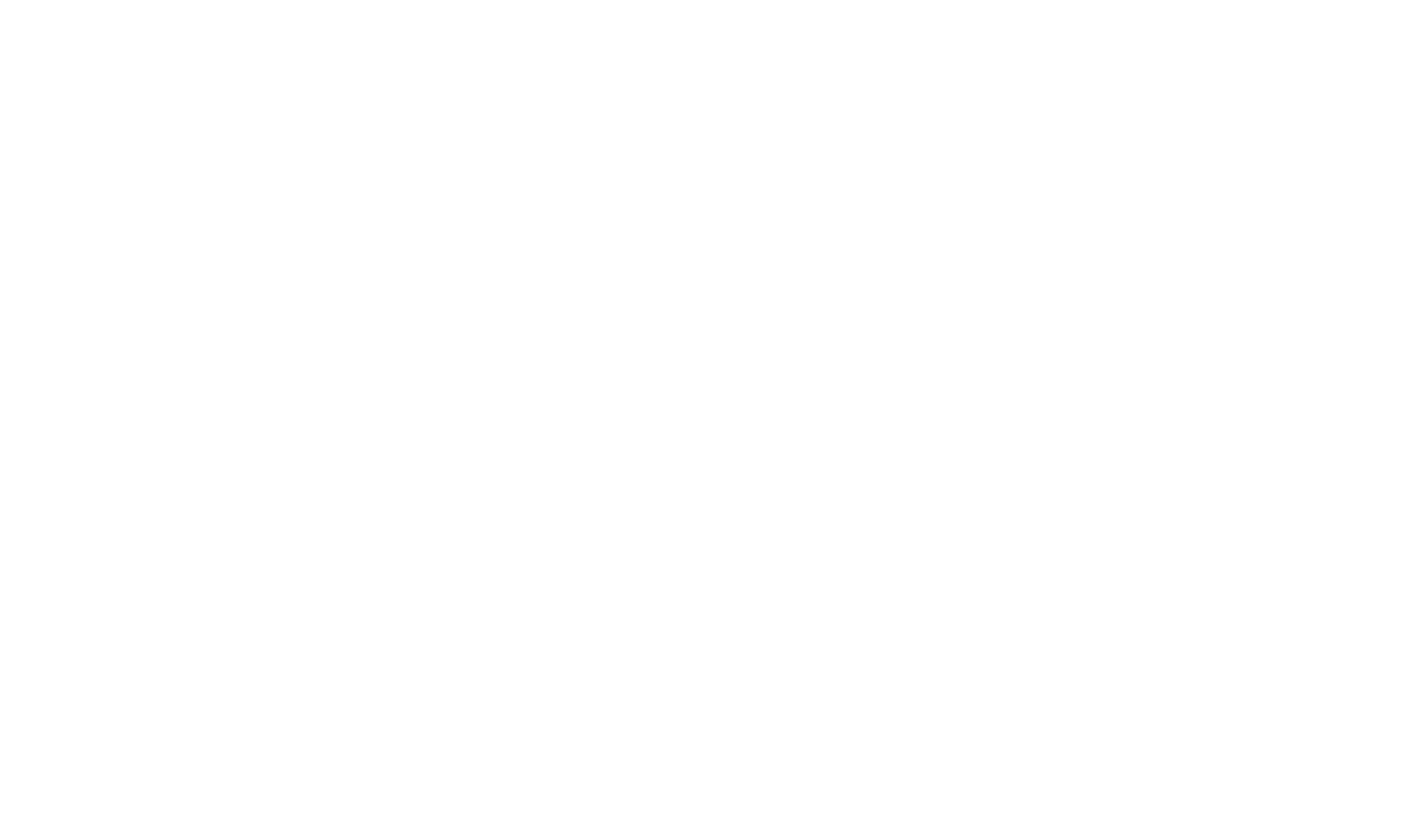
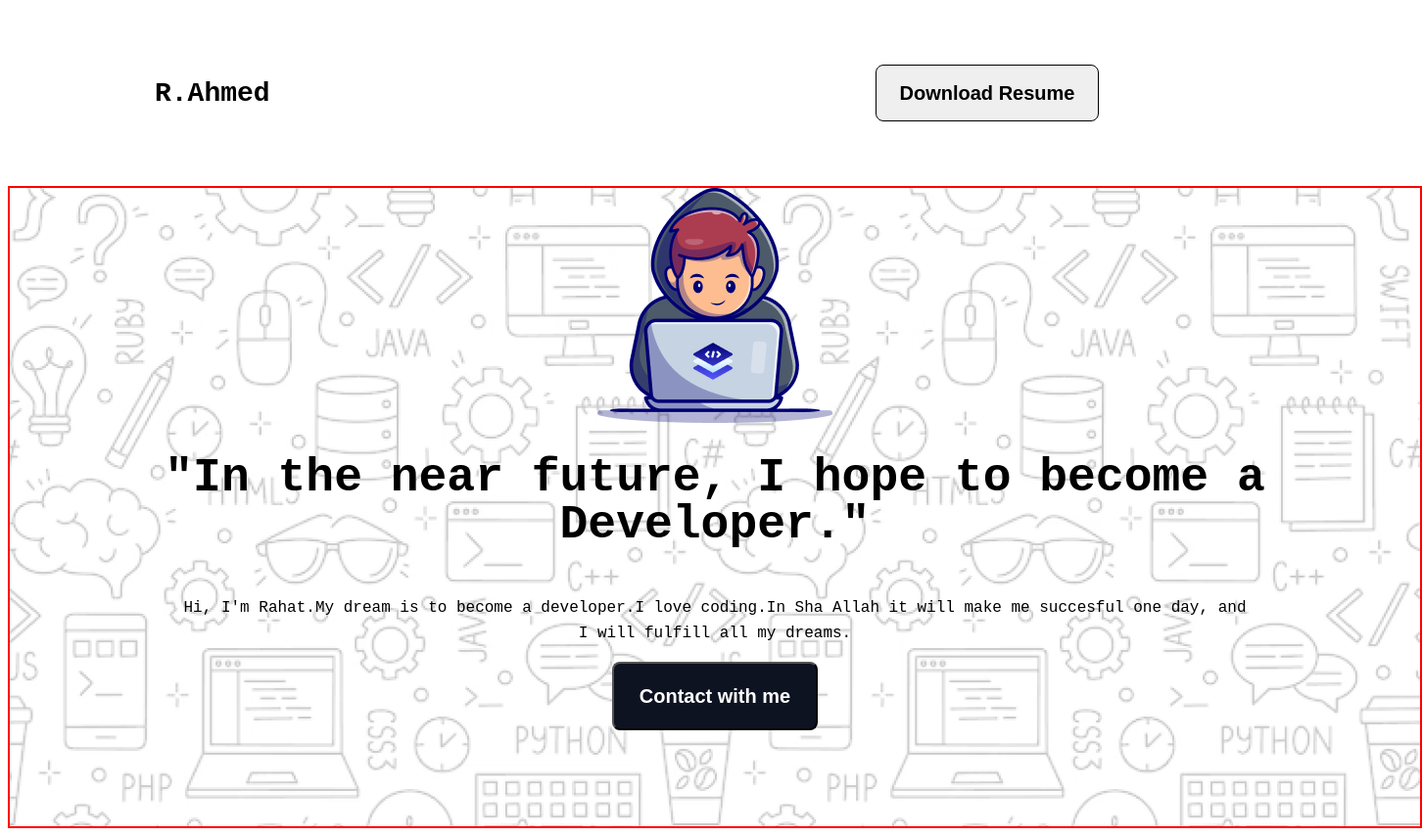
Before and after one commit to rahatahmed99/first-assignment, a plain HTML site: page index.html in a window 1280 px wide. Shown: the whole page at 98% size, 1452 px wide, since content can reach past the window. Before the commit the page ends 800 px from the top, so only its background shows below. Drawn offline with Linux system fonts and the light colour scheme; a web font is replaced by a local one.

Commit message:
Header part is complet

```diff
--- a/index.html
+++ b/index.html
@@ -9,7 +9,23 @@
 </head>
 <body>
   <header>
+    <!-- Header part start here -->
+      <nav>
+        <h3 class="nav-title">R.Ahmed</h3>
+        <ul>
+          <li><a href=""><button class="btn-primary">Download Resume</button></a></li>
+        </ul>
+      </nav>
 
+      <div class="banner">
+        <img src="/assets/Group.png" alt="">
+        <div class="banner-content">
+           <h1>"In the near future, I hope to become a <br> Developer."</h1>
+           <p>Hi, I'm Rahat.My dream is to become a developer.I love coding.In Sha Allah it will make me succesful one day, and <br> I will fulfill all my dreams.</p>
+           <button class="btn-contact">Contact with me</button>
+        </div>
+      </div>
+      <!-- Header part end here -->
   </header>
   <main>
 
--- a/styles/style.css
+++ b/styles/style.css
@@ -3,3 +3,83 @@
 body {
   font-family: "Azeret Mono", monospace;
 }
+
+
+/* Nav styles start here */
+nav{
+  display: flex;
+  align-items: center;
+  justify-content: space-between;
+  margin: 50px 150px;
+}
+
+.nav-title {
+  font-size: 28px;
+  font-weight: 800;
+}
+
+
+nav ul li{
+  list-style: none;
+}
+
+.btn-primary{
+  width: 228px;
+  height: 58px;
+  font-size: 20px;
+  font-weight: 600;
+  box-sizing: border-box;
+  border: 1px solid black;
+  border-radius: 8px;
+
+}
+
+/* Nav styles end here */
+
+
+/* Banner styles start hear */
+.banner{
+  width: 1440px;
+  height: 652px;
+  margin: 0 auto;
+  border: 2px solid red;
+  background-image: url(/assets/Hero-bg.png);
+
+}
+
+.banner,.banner-content {
+  display: flex;
+  flex-direction: column;
+  justify-content: flex-start;
+  align-items: center;
+}
+
+.banner-content h1{
+font-size: 48px;
+font-weight: 800;
+line-height: 48px;
+text-align: center;
+}
+
+.banner-content p{
+  font-size: 16px;
+  font-weight: 400;
+  line-height: 26px;
+  text-align: center;
+}
+
+.btn-contact{
+  width: 210px;
+  height: 70px;
+  border-radius: 8px;
+  background: rgb(13, 19, 33);
+
+}
+
+.btn-contact{
+  font-size: 20px;
+  font-weight: 600;
+  color: white;
+}
+
+/* Banner styles end hear */
```
